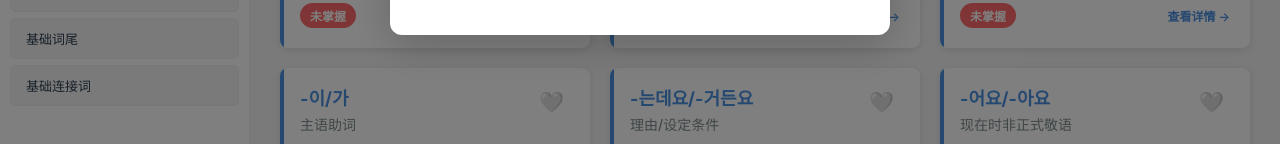
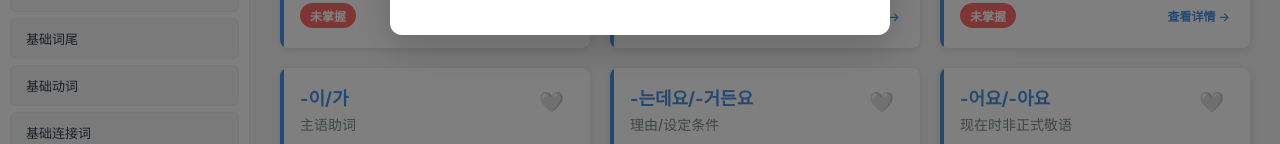
Before and after one commit to frankthinker/Korean-Learning, a React (Vite) app: page / in a window 1280 px wide. Shown: the part 571-715 px from the top of the page. Built offline with nearby package versions, Linux system fonts and the light colour scheme.

Commit message:
fix: 修正初级语法点分类，添加'基础动词'分类，将beg_010-019调整到正确分类

```diff
--- a/src/data/grammarData.js
+++ b/src/data/grammarData.js
@@ -281,7 +281,7 @@ export const grammarDatabase = {
       id: 'beg_010',
       form: '있다/없다',
       title: '存在/不存在',
-      category: '基础词尾',
+      category: '基础动词',
       definition: '表示事物、人或某事物的存在或不存在',
       meaning: '有...、没有...',
       partOfSpeech: '动词',
@@ -307,7 +307,7 @@ export const grammarDatabase = {
       id: 'beg_011',
       form: '가다/오다',
       title: '去/来',
-      category: '基础词尾',
+      category: '基础动词',
       definition: '表示移动的方向：去（离开）或来（接近）',
       meaning: '去...、来...',
       partOfSpeech: '动词',
@@ -333,7 +333,7 @@ export const grammarDatabase = {
       id: 'beg_012',
       form: '하다',
       title: '做/进行',
-      category: '基础词尾',
+      category: '基础动词',
       definition: '表示做某事或进行某动作',
       meaning: '做...、进行...',
       partOfSpeech: '动词',
@@ -360,7 +360,7 @@ export const grammarDatabase = {
       id: 'beg_013',
       form: '먹다/마시다',
       title: '吃/喝',
-      category: '基础词尾',
+      category: '基础动词',
       definition: '먹다表示吃固体食物，마시다表示喝液体',
       meaning: '吃...、喝...',
       partOfSpeech: '动词',
@@ -386,7 +386,7 @@ export const grammarDatabase = {
       id: 'beg_014',
       form: '자다',
       title: '睡觉',
-      category: '基础词尾',
+      category: '基础动词',
       definition: '表示睡眠或休息',
       meaning: '睡...',
       partOfSpeech: '动词',
@@ -412,7 +412,7 @@ export const grammarDatabase = {
       id: 'beg_015',
       form: '보다',
       title: '看/见',
-      category: '基础词尾',
+      category: '基础动词',
       definition: '表示视觉观看或见面',
       meaning: '看...、见...、会面',
       partOfSpeech: '动词',
@@ -438,7 +438,7 @@ export const grammarDatabase = {
       id: 'beg_016',
       form: '말하다/듣다',
       title: '说/听',
-      category: '基础词尾',
+      category: '基础动词',
       definition: '말하다表示说话，듣다表示听取声音',
       meaning: '说...、听...',
       partOfSpeech: '动词',
@@ -464,7 +464,7 @@ export const grammarDatabase = {
       id: 'beg_017',
       form: '숨다/찾다',
       title: '躲藏/寻找',
-      category: '基础词尾',
+      category: '基础动词',
       definition: '숨다表示躲藏，찾다表示寻找或搜索',
       meaning: '躲...、找...',
       partOfSpeech: '动词',
@@ -490,7 +490,7 @@ export const grammarDatabase = {
       id: 'beg_018',
       form: '좋아하다',
       title: '喜欢',
-      category: '基础词尾',
+      category: '基础动词',
       definition: '表示喜欢或偏好某事物',
       meaning: '喜欢...',
       partOfSpeech: '动词',
@@ -516,7 +516,7 @@ export const grammarDatabase = {
       id: 'beg_019',
       form: '만나다/헤어지다',
       title: '见面/分手',
-      category: '基础词尾',
+      category: '基础动词',
       definition: '만나다表示相遇或见面，헤어지다表示告别或分离',
       meaning: '见面...、分别...',
       partOfSpeech: '动词',
@@ -686,7 +686,7 @@ export const grammarDatabase = {
 };
 
 export const categories = {
-  beginner: ['基础助词', '基础词尾', '基础连接词'],
+  beginner: ['基础助词', '基础词尾', '基础动词', '基础连接词'],
   intermediate: ['词尾变化', '高级助词', '连接词扩展', '复合概念', '惯用表达'],
   advanced: ['文学语法', '高级连接词', '敬语体系', '复杂句型', '惯用型扩展']
 };
```
